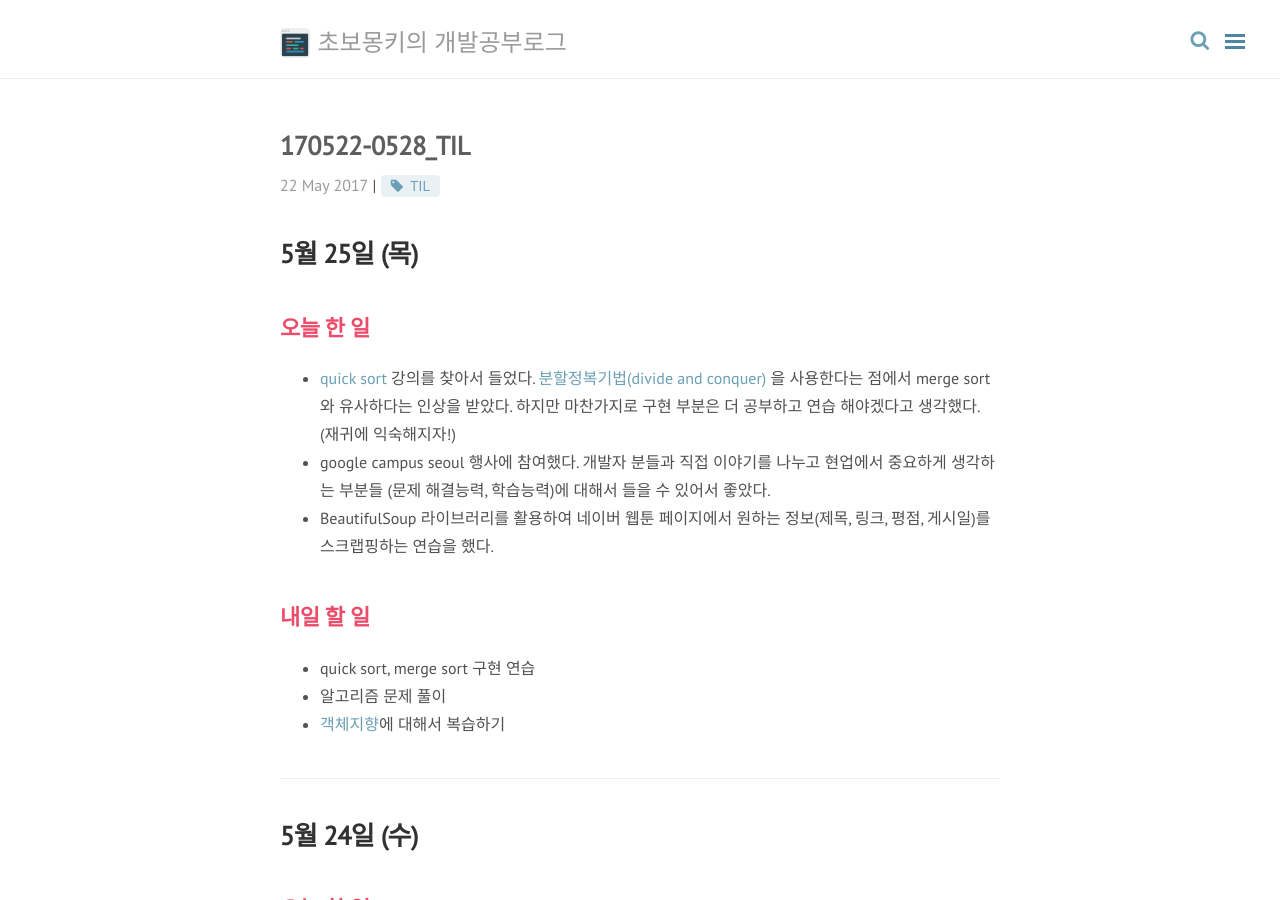
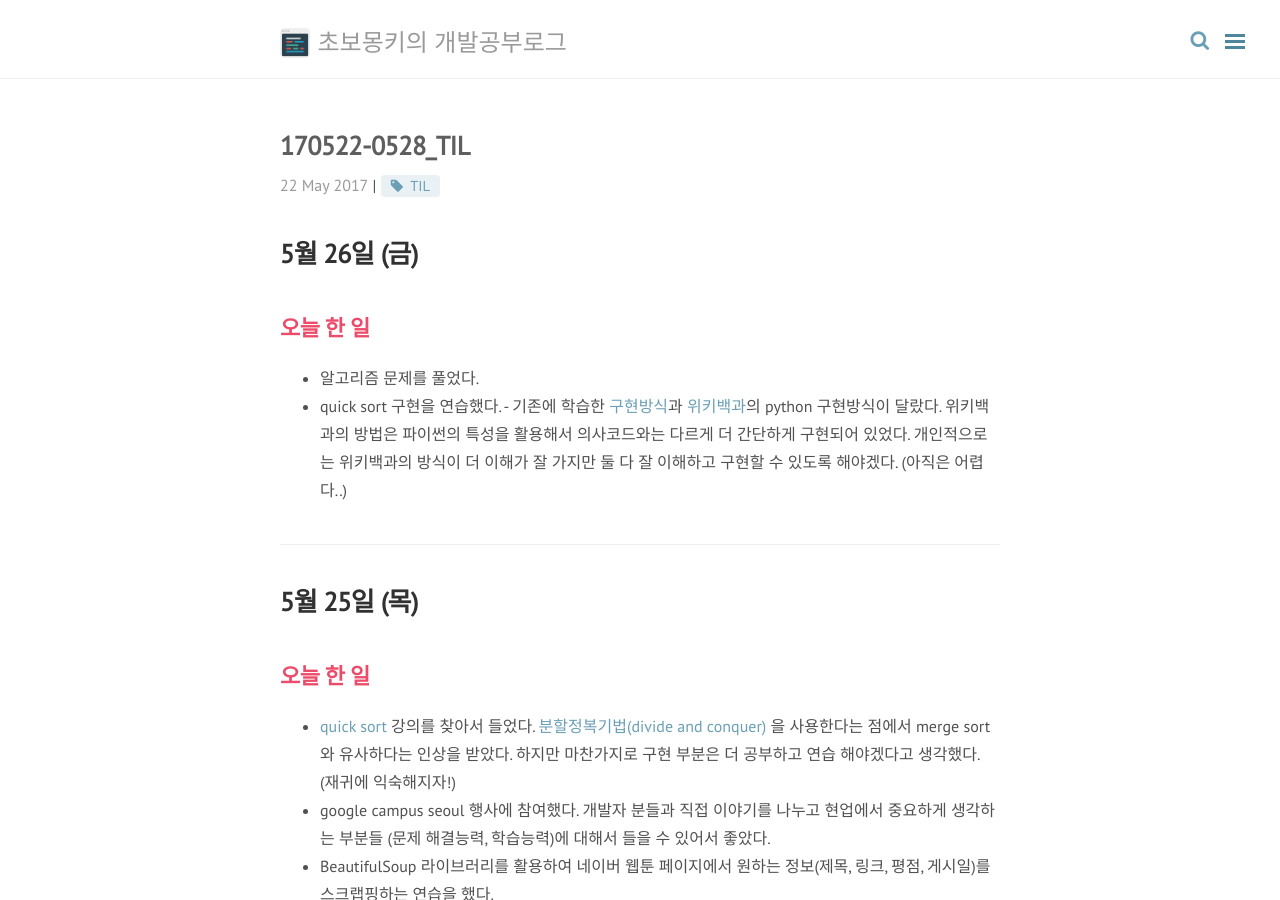
Before and after one commit to wayhome25/wayhome25.github.io, a Jekyll site: the page built from _posts/TIL(Today I Learned)/2017-05-22-05-28-TIL.md, in a window 1280 px wide and 900 px high. Built offline with Jekyll 4.4.1, drawn with Linux system fonts in a browser that asks for light colours; nearby versions of some CDN libraries; comment, search, counter and statistics services are not loaded.

Commit message:
add blog post

```diff
--- a/_posts/TIL(Today I Learned)/2017-05-22-05-28-TIL.md
+++ b/_posts/TIL(Today I Learned)/2017-05-22-05-28-TIL.md
@@ -6,6 +6,14 @@ permalink: /til/:year/:month/:day/:title/
 tags: [TIL]
 comments: true
 ---
+# 5월 26일 (금)
+## 오늘 한 일
+- 알고리즘 문제를 풀었다.
+- quick sort 구현을 연습했다.
+ 	- 기존에 학습한 [구현방식](https://wayhome25.github.io/cs/2017/04/20/cs-24/)과 [위키백과](https://ko.wikipedia.org/wiki/%ED%80%B5_%EC%A0%95%EB%A0%AC)의 python 구현방식이 달랐다. 위키백과의 방법은 파이썬의 특성을 활용해서 의사코드와는 다르게 더 간단하게 구현되어 있었다. 개인적으로는 위키백과의 방식이 더 이해가 잘 가지만 둘 다 잘 이해하고 구현할 수 있도록 해야겠다. (아직은 어렵다..)
+
+---
+
 # 5월 25일 (목)
 ## 오늘 한 일
 - [quick sort](https://www.inflearn.com/course/%EC%95%8C%EA%B3%A0%EB%A6%AC%EC%A6%98-%EA%B0%95%EC%A2%8C/) 강의를 찾아서 들었다. [분할정복기법(divide and conquer)](https://ko.wikipedia.org/wiki/%EB%B6%84%ED%95%A0_%EC%A0%95%EB%B3%B5_%EC%95%8C%EA%B3%A0%EB%A6%AC%EC%A6%98) 을 사용한다는 점에서 merge sort와 유사하다는 인상을 받았다. 하지만 마찬가지로 구현 부분은 더 공부하고 연습 해야겠다고 생각했다. (재귀에 익숙해지자!)
```
